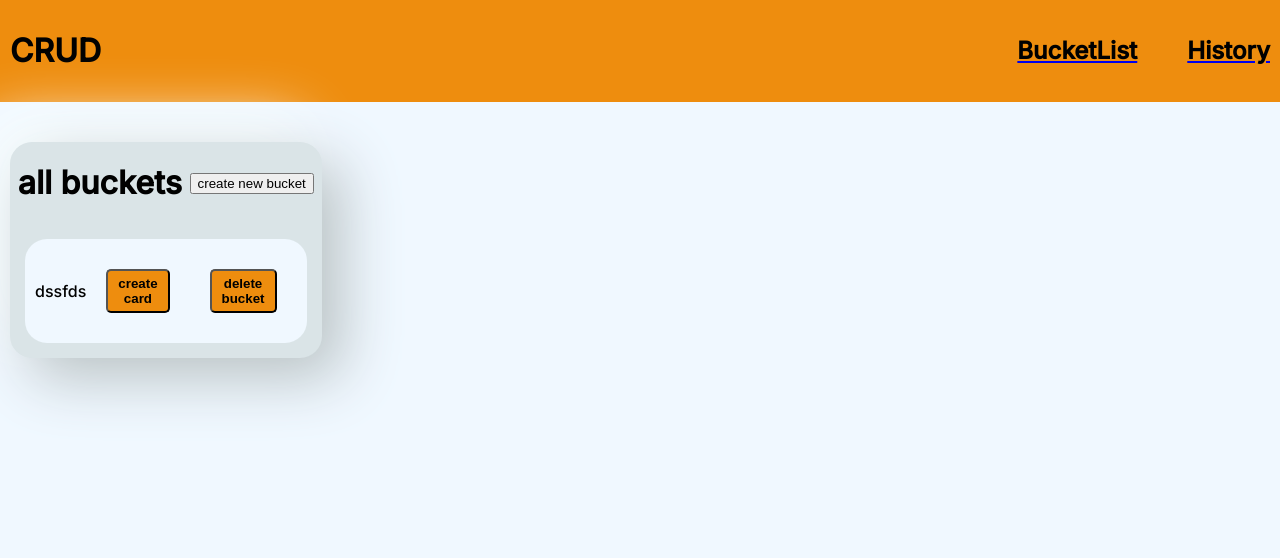
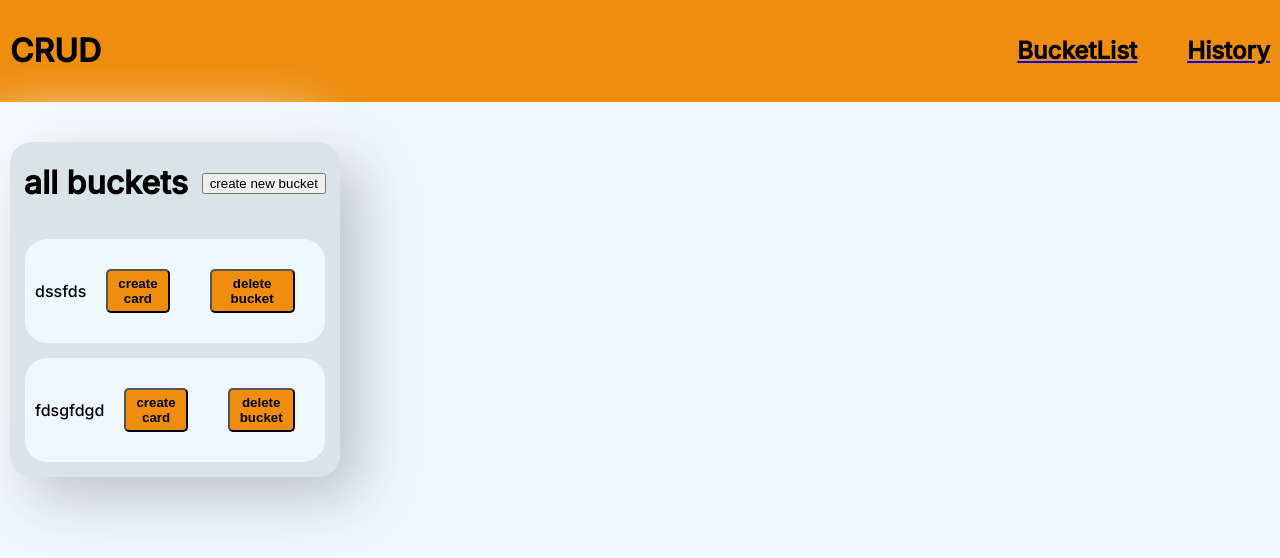
Before and after one commit to Ayush0054/bucket-card, a React (Vite) app: page / in a window 1280 px wide. Shown: the top 558 px of the page. Built offline with nearby package versions, Linux system fonts and the light colour scheme; data requests are answered from the project's data file.

Commit message:
fix: card contains bucketname now

```diff
--- a/db.json
+++ b/db.json
@@ -3,8 +3,23 @@
     {
       "name": "dssfds",
       "id": 1
+    },
+    {
+      "name": "fdsgfdgd",
+      "id": 2
     }
   ],
-  "cards": [],
+  "cards": [
+    {
+      "card": "asdasd",
+      "name": "dsadsa",
+      "id": 1
+    },
+    {
+      "card": "asdasd",
+      "name": "dasda",
+      "id": 2
+    }
+  ],
   "history": []
 }
--- a/src/components/bucket/bucket.jsx
+++ b/src/components/bucket/bucket.jsx
@@ -11,7 +11,7 @@ function Bucket() {
     dispatch(deleteBuckets(id));
     // console.log(id);
   };
-
+  const bucketName = "";
   return (
     <div className="main">
       {buckets && (
@@ -21,7 +21,11 @@ function Bucket() {
             return (
               <div className="bucket-options" key={bucket.id}>
                 <a onClick={""}>{bucket.name}</a>
-                <Link to="/createcard">
+                <Link
+                  to={`/createcard?bucketName=${encodeURIComponent(
+                    bucket.name
+                  )}`}
+                >
                   <button className="sidebar-button">create card</button>
                 </Link>
                 <button
--- a/src/pages/createCard/createcard.jsx
+++ b/src/pages/createCard/createcard.jsx
@@ -1,6 +1,6 @@
 import React, { useState } from "react";
 import { useDispatch, useSelector } from "react-redux";
-import { useNavigate } from "react-router-dom";
+import { useLocation, useNavigate } from "react-router-dom";
 
 import "./createcard.css";
 import { createCards } from "../../redux/action/cardActions";
@@ -8,15 +8,16 @@ function CreateCard() {
   const [card, setCard] = useState("");
   const [name, setName] = useState("");
   const dispatch = useDispatch();
-  const { buckets } = useSelector((state) => state.bucketsData);
-  // const { bucketId, bucketName } = buckets;
+  const location = useLocation();
+  const queryParams = new URLSearchParams(location.search);
+  const bucketName = queryParams.get("bucketName");
   const navigate = useNavigate();
   const createcard = (e) => {
     // e.preventDefault()
-    dispatch(createCards(buckets, card, name));
+    dispatch(createCards(bucketName, card, name));
     setCard("");
     navigate("/");
-    console.log(card, buckets, name);
+    console.log(card, bucketName, name);
   };
   return (
     <form action="/" onSubmit={createcard}>
```
